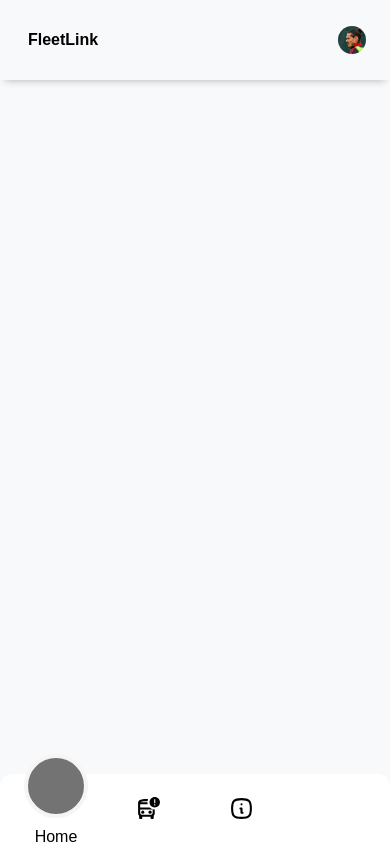
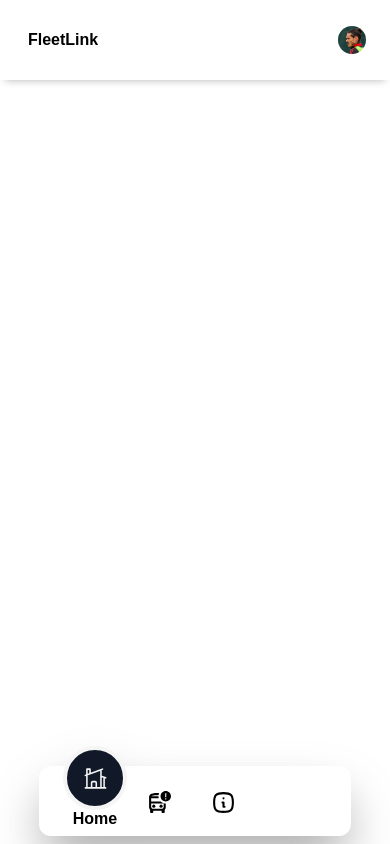
Before and after one commit to TubiOb/REACT, a React (Create React App) app in the folder fleetlink/: page /home in a window 390 px wide. Built offline with nearby package versions, Linux system fonts and the light colour scheme; some icons are missing; the HTML template or start-up script is replaced by a standard one.

Commit message:
Completed Mobile Navigation and Header for all pages

```diff
--- a/fleetlink/src/components/Header.jsx
+++ b/fleetlink/src/components/Header.jsx
@@ -9,7 +9,7 @@ const Header = () => {
           <Link ><h2>FleetLink</h2></Link>
         </div>
 
-          <div className='md:flex p-1 items-center w-full hidden'>
+          <div className='md:flex p-1 items-center hidden'>
             <ul className='flex flex-row items-center justify-between gap-24 p-1'>
               <Link to='/home'><li>Home</li></Link>
               <Link to='/pickupSchedule'><li>Pick-up Schedule</li></Link>
--- a/fleetlink/src/components/MobileNavigation.jsx
+++ b/fleetlink/src/components/MobileNavigation.jsx
@@ -1,10 +1,13 @@
 import React, { useState } from 'react'
+import { Link } from 'react-router-dom';
+import { useLocation } from 'react-router-dom';
 import { HiOutlineHomeModern } from 'react-icons/hi2'
 import { MdOutlineBusAlert } from 'react-icons/md'
 import { TbInfoSquareRounded } from 'react-icons/tb'
 import { LiaUserAltSolid } from 'react-icons/lia'
 
 const MobileNavigation = () => {
+    const location = useLocation();
 
     const Menus = [
         { name: 'Home', icon: HiOutlineHomeModern, dis: 'translate-x-0', link: '/home' },
@@ -13,18 +16,20 @@ const MobileNavigation = () => {
         { name: 'Profile', icon: LiaUserAltSolid, dis: 'translate-x-48', link: '/profile' }
     ];
 
-    const [active, setActive] = useState(0);
+    const activeIndex = Menus.findIndex(menu => menu.link === location.pathname);
+
+    const [active, setActive] = useState(activeIndex !== -1 ? activeIndex : 0);
 
   return (
-    <div className='w-full max-h-[4.4rem] flex md:hidden fixed bottom-0 left-0 px-6 bg-white rounded-t-xl'>
-        <ul className='flex w-full relative items-center justify-between'>
-            <span className='border-neutral-100 border-4 bg-neutral-500 h-16 w-16 absolute -top-5 rounded-full'></span>
+    <div className='w-[80%] mx-auto max-h-[4.4rem] flex md:hidden jus fixed bottom-2 px-6 bg-white rounded-xl drop-shadow-2xl shadow-2xl'>
+        <ul className='flex relative'>
+            <span className={`border-neutral-100 duration-500 ${Menus[active].dis} border-4 bg-gray-900 h-16 w-16 absolute -top-5 rounded-full spade`}></span>
             {Menus.map((menu, i) => (
                     <li key={i} className='w-16'>
-                        <a className='flex flex-col items-center text-center pt-6' href={menu.link} onClick={() => setActive(i)}>
-                            <span className={`text-xl cursor-pointer duration-500 ${i === active && "-mt-6 text-red-500 font-bold"}`}><menu.icon size={25}/></span>
-                            <span className={` ${active === i ? 'translate-y-4 duration-700 opacity-100' : 'opacity-0 translate-y-10'} `}>{menu.name}</span>
-                        </a>
+                        <Link className='flex flex-col items-center text-center pt-6' to={menu.link}  onClick={() => setActive(i)}>
+                            <span className={`text-xl cursor-pointer duration-500 ${i === active && "-mt-6 text-white font-bold opacity-95"}`}><menu.icon size={25} className='font-bold' /></span>
+                            <span className={` font-bold ${active === i ? 'translate-y-4 duration-700 opacity-100' : 'opacity-0 translate-y-10'} `}>{menu.name}</span>
+                        </Link>
                     </li>
              ))}
         </ul>
--- a/fleetlink/src/pages/Home.js
+++ b/fleetlink/src/pages/Home.js
@@ -4,7 +4,7 @@ import MobileNavigation from '../components/MobileNavigation'
 
 const Home = () => {
   return (
-    <div className='w-full h-screen bg-whote'>
+    <div className='w-full h-screen bg-white flex justify-center'>
         <Header />
         <MobileNavigation />
     </div>
--- a/fleetlink/src/pages/PickupSchedule.js
+++ b/fleetlink/src/pages/PickupSchedule.js
@@ -1,8 +1,12 @@
 import React from 'react'
+import Header from '../components/Header'
+import MobileNavigation from '../components/MobileNavigation'
 
 const PickupSchedule = () => {
   return (
-    <div>
+    <div className='w-full h-screen bg-white flex justify-center'>
+      <Header />
+      <MobileNavigation />
 
     </div>
   )
--- a/fleetlink/src/pages/Updates.js
+++ b/fleetlink/src/pages/Updates.js
@@ -1,9 +1,12 @@
 import React from 'react'
+import Header from '../components/Header'
+import MobileNavigation from '../components/MobileNavigation'
 
 const Updates = () => {
   return (
-    <div>
-
+    <div className='w-full h-screen bg-white flex justify-center'>
+        <Header />
+        <MobileNavigation />
     </div>
   )
 }
--- a/fleetlink/src/pages/UserProfile.js
+++ b/fleetlink/src/pages/UserProfile.js
@@ -1,9 +1,12 @@
 import React from 'react'
+import Header from '../components/Header'
+import MobileNavigation from '../components/MobileNavigation'
 
 const UserProfile = () => {
   return (
-    <div>
-
+    <div className='w-full h-screen bg-white flex justify-center'>
+        <Header />
+        <MobileNavigation />
     </div>
   )
 }
```
Also changed, not shown: fleetlink/src/components/Schedule.jsx (renamed from fleetlink/src/pages/Schedule.js).
